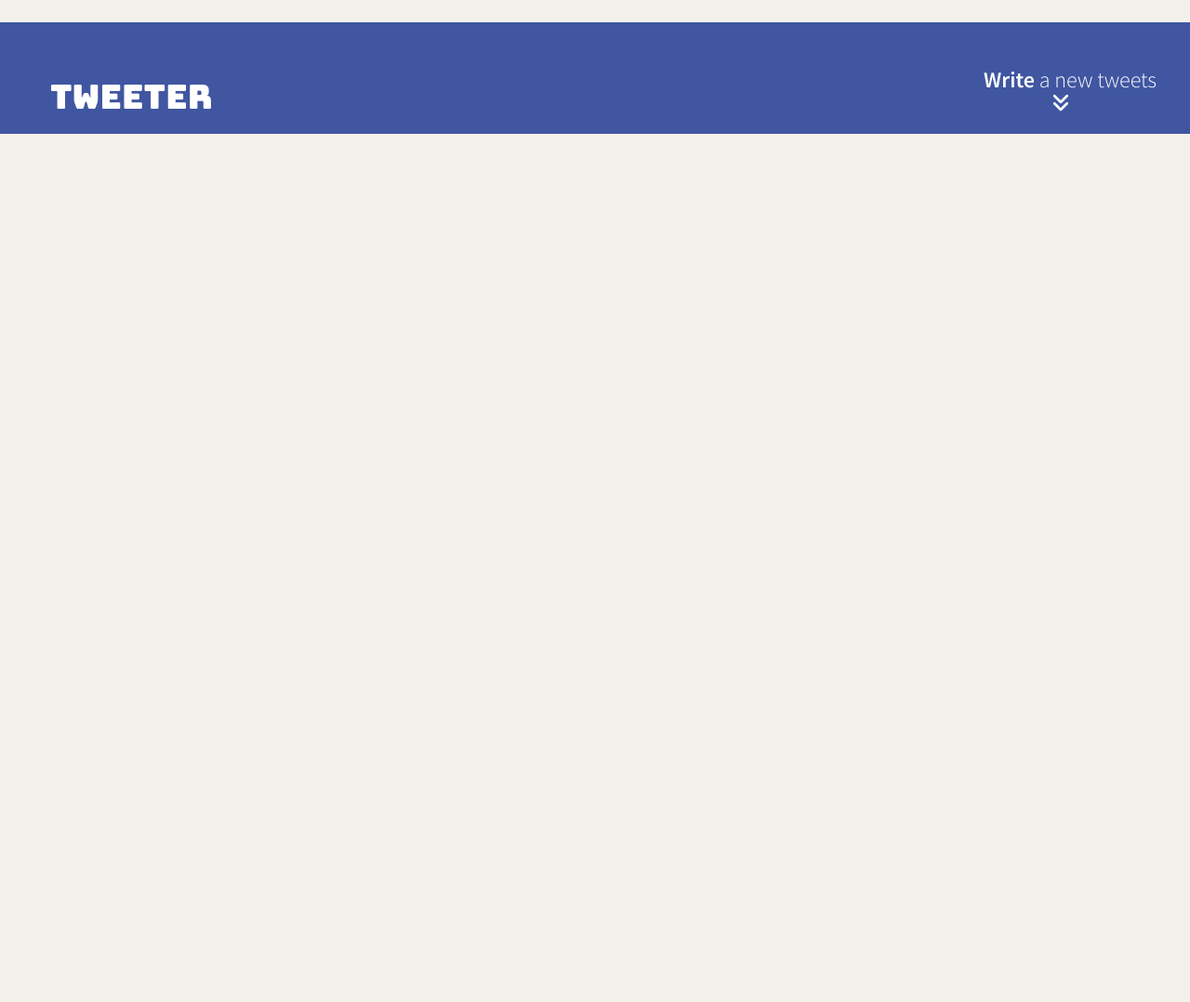
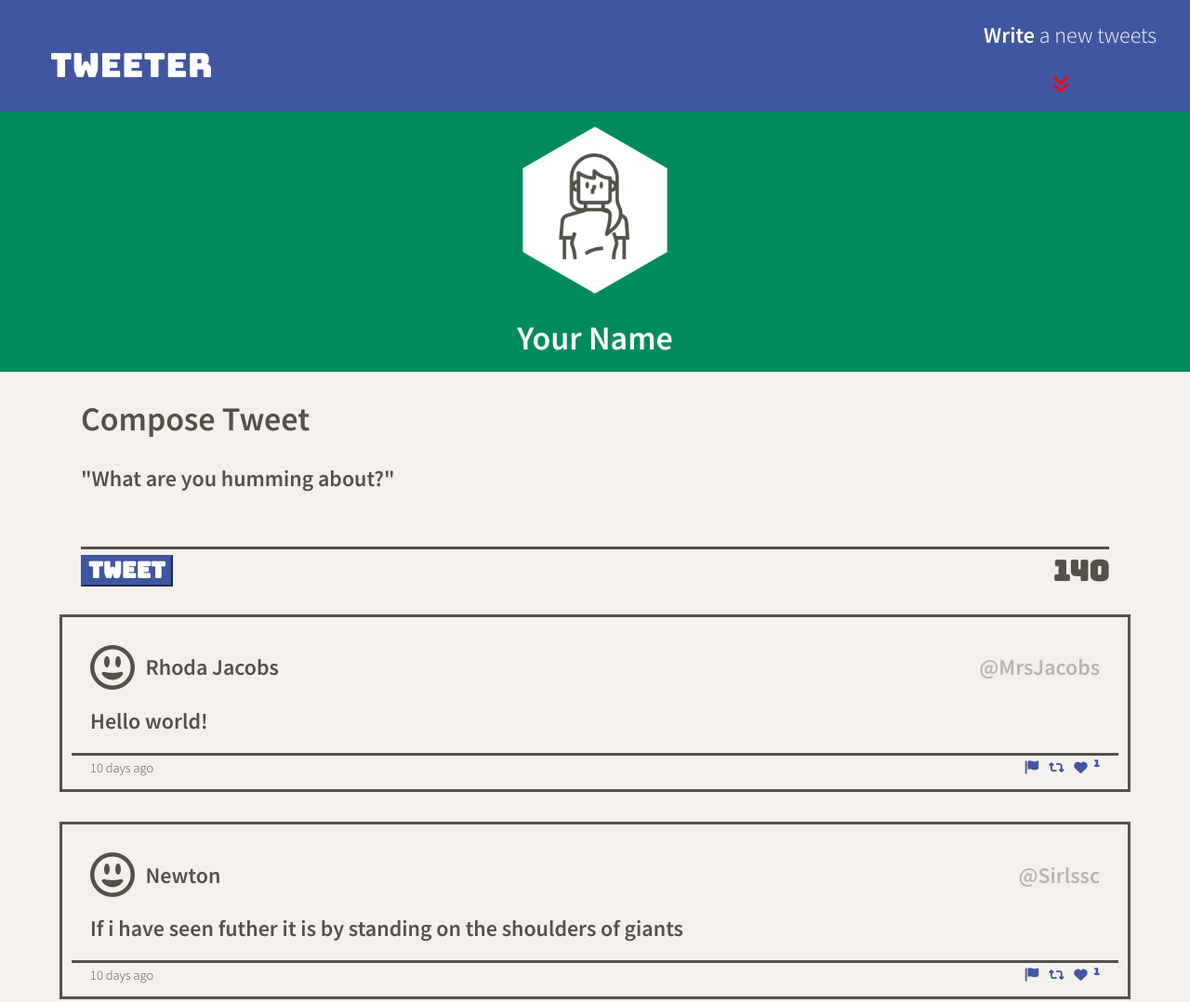
Before and after one commit to kanemds/tweeter-m4, a website: page public/index.html in a window 1280 px wide. Shown: the whole page at 93% size. Before the commit the page ends 800 px from the top, so only its background shows below. Drawn offline with nearby package versions, Linux system fonts and the light colour scheme.

Commit message:
code review

```diff
--- a/package.json
+++ b/package.json
@@ -11,6 +11,7 @@
   "author": "Lighthouse Labs",
   "license": "ISC",
   "dependencies": {
+    "@fortawesome/fontawesome-free": "^6.1.1",
     "body-parser": "^1.15.2",
     "chance": "^1.0.2",
     "express": "^4.13.4",
--- a/public/index.html
+++ b/public/index.html
@@ -8,10 +8,12 @@
   <!-- External CSS -->
   <link rel="stylesheet" href="https://cdnjs.cloudflare.com/ajax/libs/normalize/8.0.1/normalize.min.css"
     type="text/css" />
+  <!--internal CSS -->
+
+
   <!-- font -->
   <link rel="preconnect" href="https://fonts.googleapis.com">
   <link rel="preconnect" href="https://fonts.gstatic.com" crossorigin>
-  <link href="https://fonts.googleapis.com/css2?family=Bungee&display=swap" rel="stylesheet">
   <link rel="preconnect" href="https://fonts.googleapis.com">
   <link rel="preconnect" href="https://fonts.gstatic.com" crossorigin>
   <link
@@ -22,12 +24,16 @@
   ">
   <!-- App CSS -->
   <link rel="stylesheet" href="/styles/layout.css" type="text/css" />
+  <link rel="stylesheet" href="./styles/nav.css" type="text/css">
+  <link rel="stylesheet" href="./styles/new-tweet.css" type="text/css">
 
   <!-- External JS -->
   <script src="https://ajax.googleapis.com/ajax/libs/jquery/3.4.1/jquery.min.js"></script>
 
+
   <!-- App JS -->
   <script type="text/javascript" src="/scripts/client.js"></script>
+  <script type="text/javascript" src="/scripts/composer-char-counter.js"></script>
 </head>
 
 <body>
@@ -38,12 +44,79 @@
       <p><strong> Write </strong>a new tweets</p>
       <i class="fa-solid fa-angles-down"></i>
     </div>
-
-
   </nav>
 
   <!-- Page-specific (main) content here -->
-  <main class="container"></main>
+  <header class="header">
+    <div>
+      <img src="/images/profile-hex.png">
+    </div>
+    <br>
+    <div>
+      <h2>Your Name</h2>
+    </div>
+  </header>
+  <main class="container">
+    <section class="new-tweet">
+      <h2>Compose Tweet</h2>
+      <form method="post" action="/tweets">
+        <label for="tweet-text">"What are you humming about?"</label>
+        <textarea name="text" id="tweet-text"></textarea>
+        <div>
+          <button type="submit">Tweet</button>
+          <output name="counter" class="counter" for="tweet-text">140</output>
+        </div>
+      </form>
+    </section>
+    <section>
+      <article class="tweet">
+        <header class="tweet-user flex">
+          <div class="name">
+            <i class="fa-regular fa-face-grin-wide"></i>
+            Rhoda Jacobs
+          </div>
+          <div class="ip">@MrsJacobs</div>
+        </header>
+        <div class="message">
+          <p>Hello world!</p>
+        </div>
+        <footer class="tweet-footer flex">
+          <div class="time">
+            <p> 10 days ago </p>
+          </div>
+          <div class="icon">
+            <i class="fa-solid fa-flag"></i>
+            <i class="fa-solid fa-retweet"></i>
+            <i class="fa-solid fa-heart"></i>
+            <sup>1</sup>
+          </div>
+        </footer>
+      </article>
+      <article class="tweet">
+        <header class="tweet-user flex">
+          <div class="name">
+            <i class="fa-regular fa-face-grin-wide"></i>
+            Newton
+          </div>
+          <div class="ip">@Sirlssc</div>
+        </header>
+        <div class="message">
+          <p>If i have seen futher it is by standing on the shoulders of giants</p>
+        </div>
+        <footer class="tweet-footer flex">
+          <div class="time">
+            <p> 10 days ago </p>
+          </div>
+          <div class="icon">
+            <i class="fa-solid fa-flag"></i>
+            <i class="fa-solid fa-retweet"></i>
+            <i class="fa-solid fa-heart"></i>
+            <sup>1</sup>
+          </div>
+        </footer>
+      </article>
+    </section>
+  </main>
 </body>
 
 </html>
--- /dev/null
+++ b/public/scripts/composer-char-counter.js
@@ -0,0 +1,15 @@
+$(document).ready(function() {
+
+  $('textarea').on('input', function() {
+    const val = $(this).val();
+    const length = 140 - val.length;
+    $(this).parent().find('output').text(length);
+
+    if (length < 0) {
+      $(this).parent().find('output').addClass('error');
+    } else {
+      $(this).parent().find('output').removeClass('error');
+    }
+  });
+
+});
--- a/public/styles/layout.css
+++ b/public/styles/layout.css
@@ -6,7 +6,10 @@
 html {
   box-sizing: border-box;
 }
-*, *:before, *:after {
+
+*,
+*:before,
+*:after {
   box-sizing: inherit;
 }
 
@@ -24,30 +27,11 @@ body {
 /*
  * Additional CSS can be defined below or in other CSS files, as per instructions
  */
-body nav {
-  margin:1em 0 ;
-  height:120px;
-  background-color:#4056A1 ;
-  color:#FFFFFF ;
-  width:100%;
-  display: flex;
+main {
+  background-color: #f4f1ec;
+  justify-content: center;
+  align-items: center;
+  width: 90%;
+  margin-left: 5%;
+  margin-right: 5%;
 }
-nav span {
-  display: inline-block;
-  font-family: 'Bungee', cursive, sans-serif;
-  padding-left: 1.5em;
-  font-size: 1.5em;
-  margin-top: 60px;
-}
-.write p{
-  position:absolute;
-  right:0px;
-  top:48px;
-  margin-right:1.5em;
-}
-.write i{
-  position: absolute;
-  right:6em;
-  top:100px;
-  font-size: .9em;
-}
--- /dev/null
+++ b/public/styles/nav.css
@@ -0,0 +1,61 @@
+body nav {
+  margin: 0;
+  height: 120px;
+  background-color: #4056A1;
+  color: #FFFFFF;
+  width: 100%;
+  display: flex;
+  position: absolute;
+  z-index: 1;
+}
+
+
+nav span {
+  display: inline-block;
+  font-family: 'Bungee', cursive, sans-serif;
+  padding-left: 1.5em;
+  font-size: 1.5em;
+  margin-top: 50px;
+
+}
+
+.write p {
+  position: absolute;
+  right: 0px;
+  top: 24px;
+  margin-right: 1.5em;
+}
+
+.write i {
+  position: absolute;
+  right: 6em;
+  top: 80px;
+  font-size: .9em;
+  color: red;
+}
+
+.header {
+  padding-top: 120px;
+  height: 400px;
+  width: 100%;
+  background-color: rgb(0, 139, 93);
+  display: flex;
+  align-items: center;
+  justify-content: center;
+  flex-direction: column;
+}
+
+.header div {
+  display: flex;
+  justify-content: center;
+  align-items: center;
+  color: white;
+}
+
+.header img {
+  width: 180px;
+}
+
+.header h2 {
+  margin: 0;
+}
--- /dev/null
+++ b/public/styles/new-tweet.css
@@ -0,0 +1,122 @@
+section.new-tweet {
+  padding: 0 2%;
+  margin: 30px 0;
+}
+
+
+.new-tweet form label {
+  width: 100%;
+  font-weight: 600;
+}
+
+.new-tweet form textarea {
+  width: 100%;
+  outline: none;
+  background-color: transparent;
+  color: black;
+  font-weight: 600;
+  resize: none;
+  border: none;
+  border-bottom: 3px solid #545149;
+}
+
+.new-tweet div {
+  display: flex;
+  margin: 0;
+  justify-content: space-between;
+}
+
+.new-tweet button {
+  background-color: #4056A1;
+  border-color: #4056A1;
+  color: white;
+  font-weight: 700;
+  font-family: 'Bungee';
+}
+
+.new-tweet output {
+
+  font-size: 30px;
+  font-weight: bold;
+  font-family: 'Bungee';
+}
+
+.new-tweet output.error {
+  color: red;
+}
+
+article.tweet {
+  border: 3px solid #545149;
+  padding: 10px;
+  margin-bottom: 2rem;
+}
+
+article.tweet:hover {
+  box-shadow: 5px 5px #abb2c7;
+}
+
+article .tweet-user {
+  padding: 20px;
+  align-items: center;
+}
+
+article .tweet-user .name,
+article .tweet-user .ip {
+  display: flex;
+  justify-content: center;
+  align-items: center;
+}
+
+article .name {
+  font-weight: 600;
+  font-family: "Source Sans Pro";
+  color: #545149;
+}
+
+article .name i {
+  font-size: 3rem;
+  padding-right: 0.725rem;
+}
+
+article .ip {
+  font-weight: 800;
+  color: rgb(183, 180, 180);
+}
+
+article .message {
+  font-weight: 800;
+  border-bottom: 3px solid #545149;
+  padding: 0 20px 20px 20px;
+}
+
+article .icon {
+  color: #4056A1;
+}
+
+article .icon i {
+  display: inline-block;
+  padding: 0 0.25rem;
+}
+
+article .icon i:hover {
+  cursor: pointer;
+  color: #a97c21;
+}
+
+article .icon sup {
+  font-family: "Bungee";
+}
+
+article .flex {
+  display: flex;
+  justify-content: space-between;
+}
+
+article .tweet-footer {
+  font-size: 0.9rem;
+  padding: 5px 20px;
+}
+
+p {
+  margin: 0;
+}
--- a/server/data-files/initial-tweets.json
+++ b/server/data-files/initial-tweets.json
@@ -8,7 +8,7 @@
     "content": {
       "text": "If I have seen further it is by standing on the shoulders of giants"
     },
-    "created_at": 1647994444450
+    "created_at": 1648606052734
   },
   {
     "user": {
@@ -19,6 +19,6 @@
     "content": {
       "text": "Je pense , donc je suis"
     },
-    "created_at": 1648080844450
+    "created_at": 1648692452734
   }
 ]
--- a/server/routes/tweets.js
+++ b/server/routes/tweets.js
@@ -1,6 +1,6 @@
 "use strict";
 
-const userHelper    = require("../lib/util/user-helper")
+const userHelper    = require("../lib/util/user-helper");
 
 const express       = require('express');
 const tweetsRoutes  = express.Router();
@@ -43,4 +43,4 @@ module.exports = function(DataHelpers) {
 
   return tweetsRoutes;
 
-}
+};
```
Also changed, not shown: 1 other file.
